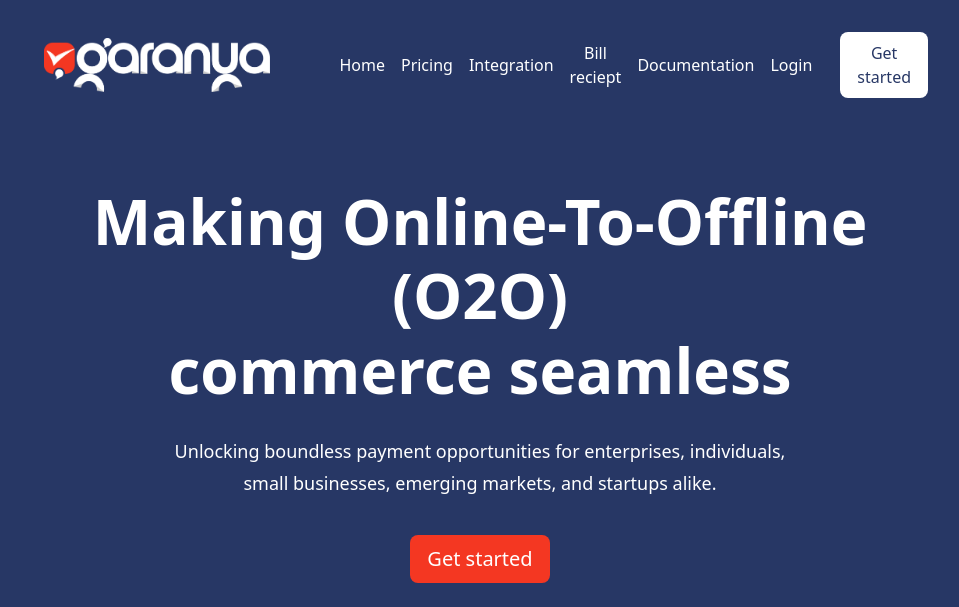
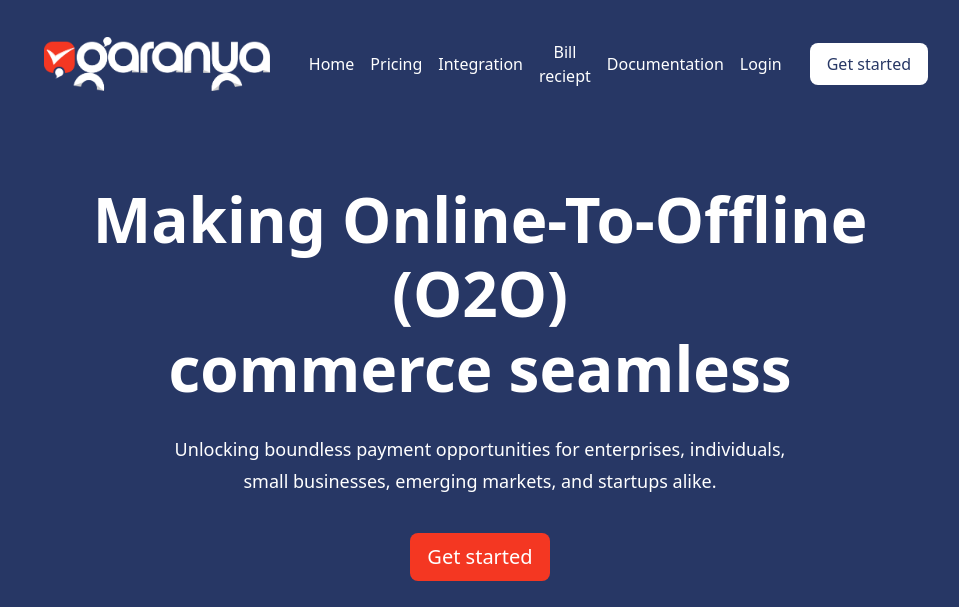
Before and after one commit to adesewaAdeyemo/OgaranyaWeb, a plain HTML site: page index.html in a window 1280 px wide. Shown: the top 607 px of the page, without its empty margins (160-1119 px from the left). Drawn offline with nearby package versions, Linux system fonts and the light colour scheme.

Commit message:
landing page

```diff
--- a/assets/css/style.css
+++ b/assets/css/style.css
@@ -51,7 +51,7 @@ nav a.btn{
     color: #273765 !important;
     border-radius: 8px;
     font-size: 16px;
-
+   white-space: nowrap !important;
 }
 nav a.btn:hover, .header-text-btn:hover{
     background-color: transparent !important;
```
